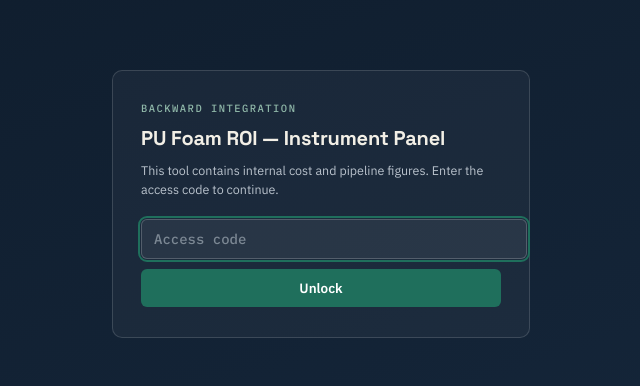
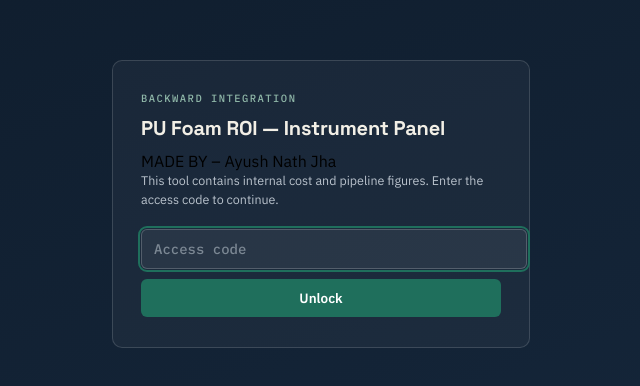
Before and after one commit to Holycipher/Pu-foam-roi-calculator, a React (Vite) app: page / in a window 1280 px wide. Shown: the part 216-602 px from the top of the page, without its empty margins (319-959 px from the left). Built offline with nearby package versions, Linux system fonts and the light colour scheme.

Commit message:
Add 'MADE BY' section to the form

```diff
--- a/src/App.jsx
+++ b/src/App.jsx
@@ -429,6 +429,7 @@
       <form className="roi-gate__card" onSubmit={handleSubmit}>
         <div className="roi-gate__eyebrow"> Backward Integration</div>
         <h1 className="roi-gate__title">PU Foam ROI — Instrument Panel</h1>
+        <div className="roi-hero__madeby">MADE BY – Ayush Nath Jha</div>
         <p className="roi-gate__sub">This tool contains internal cost and pipeline figures. Enter the access code to continue.</p>
         <input
           type="password"
```
